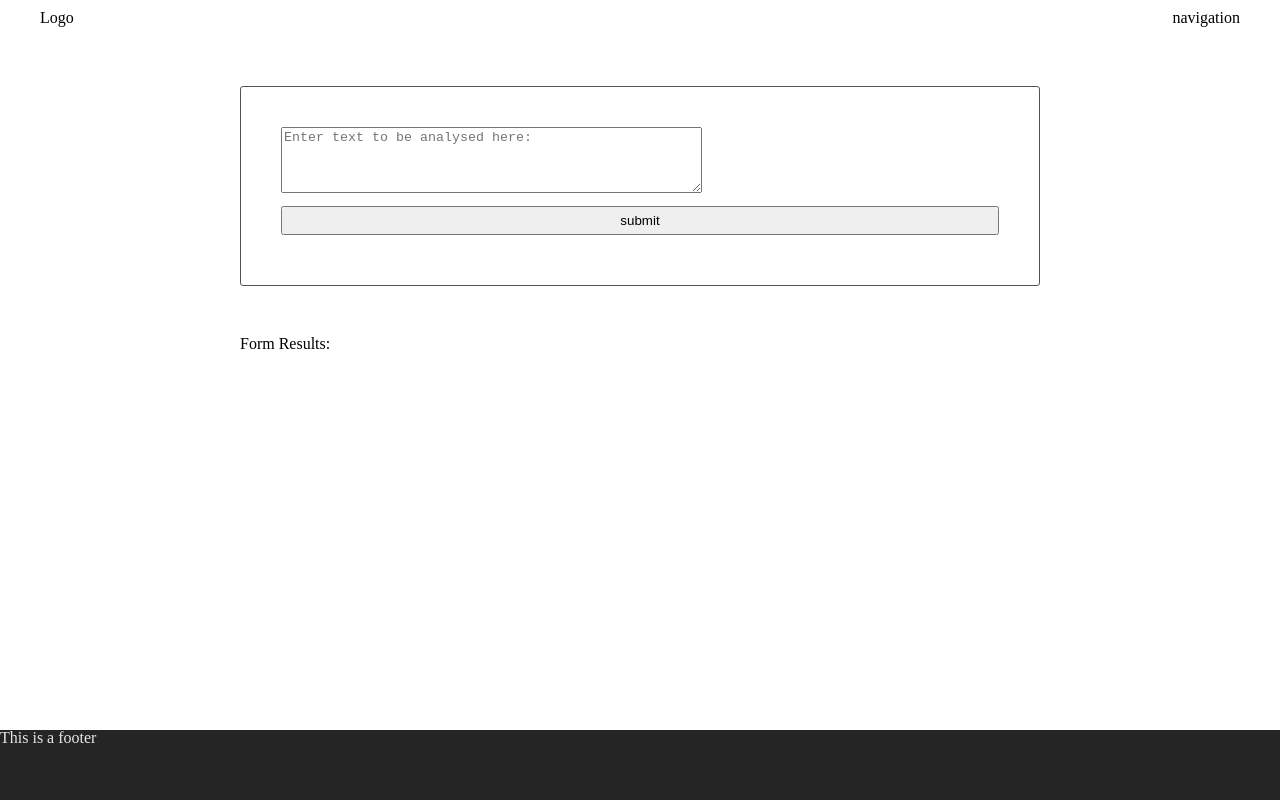
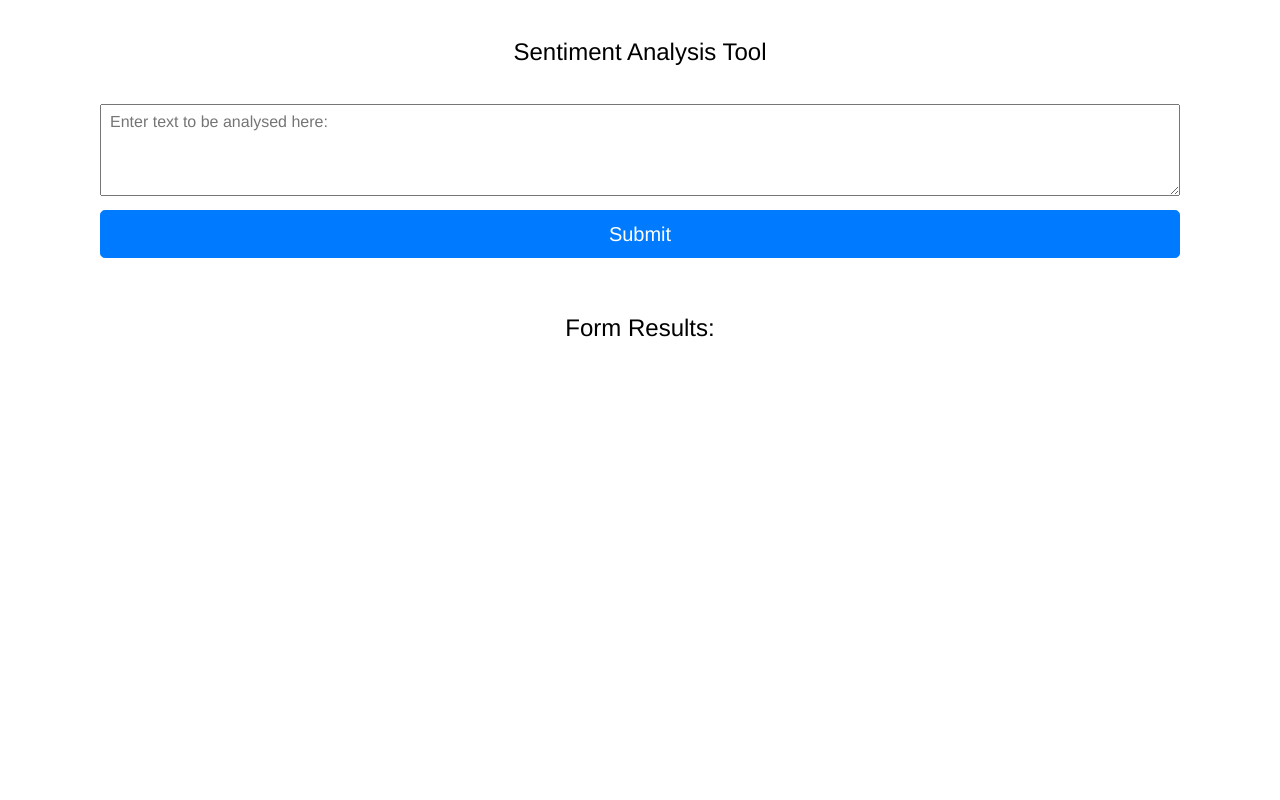
Before and after one commit to softeyes/fend-project-4, a website: page src/client/views/index.html in a window 1280 px wide. Drawn offline with nearby package versions, Linux system fonts and the light colour scheme; files that its build step writes are made by us from their sources.

Commit message:
Second commit

```diff
--- a/package.json
+++ b/package.json
@@ -7,7 +7,7 @@
     "test": "echo \"Error: no test specified\" && exit 1",
     "start": "node src/server/index.js",
     "build-prod": "webpack --config webpack.prod.js",
-    "build-dev": "webpack-dev-server  --config webpack.dev.js --open"
+    "build-dev": "webpack-dev-server  --config webpack.dev.js"
   },
   "author": "",
   "license": "ISC",
--- a/src/client/js/formHandler.js
+++ b/src/client/js/formHandler.js
@@ -5,7 +5,7 @@ function handleSubmit(event) {
     fetch(`http://localhost:8081/test?name=${formText}`)
         .then(res => res.json())
         .then(function (res) {
-            document.getElementById('results').innerHTML = res.subjectivity;
+            document.getElementById('results').innerHTML = res.score_tag;
         })
 }
 export {
--- a/src/client/styles/base.scss
+++ b/src/client/styles/base.scss
@@ -1,7 +1,14 @@
+$font-stack: Helvetica,
+sans-serif;
+$primary-color: rgb(0, 0, 0);
+
 body {
+    font-family: $font-stack;
+    font-size: 1.5em;
     display: flex;
     flex-direction: column;
     min-height: 100vh;
+    color: $primary-color;
 }
 
 main {
--- a/src/client/styles/form.scss
+++ b/src/client/styles/form.scss
@@ -1,7 +1,16 @@
-form {
-    border: 1px solid #545454;
-    border-radius: 3px;
-    padding: 40px;
+// form {
+//     border: 1px solid #545454;
+//     border-radius: 3px;
+//     padding: 40px;
+// }
+
+textarea {
+    font-size: 0.75em;
+    padding: 0.5em;
+}
+
+form ::placeholder {
+    font-size: 1rem;
 }
 
 input {
@@ -10,3 +19,7 @@ input {
     line-height: 16px;
     margin: 10px 0;
 }
+
+.results {
+    font-size: 10em;
+}
--- a/src/client/styles/header.scss
+++ b/src/client/styles/header.scss
@@ -1,5 +1,5 @@
 header {
     display: flex;
     justify-content: space-between;
-    padding: 10px 40px;
+    padding: 40px 0px;
 }
--- a/src/client/views/index.html
+++ b/src/client/views/index.html
@@ -4,6 +4,8 @@
 <head>
     <meta charset="utf-8">
     <title>Test</title>
+    <link rel="stylesheet" href="https://stackpath.bootstrapcdn.com/bootstrap/4.5.0/css/bootstrap.min.css"
+        integrity="sha384-9aIt2nRpC12Uk9gS9baDl411NQApFmC26EwAOH8WgZl5MYYxFfc+NcPb1dKGj7Sk" crossorigin="anonymous">
     <link rel="stylesheet" href="/styles/resets.css">
     <link rel="stylesheet" href="/styles/base.css">
     <link rel="stylesheet" href="/styles/header.css">
@@ -12,35 +14,28 @@
 </head>
 
 <body>
-
+    <div class="container">
         <header>
-        <div class="">
-            Logo
-        </div>
-        <div class="">
-            navigation
+            <div class="col-12 text-center">
+                Sentiment Analysis Tool
             </div>
         </header>
 
         <main>
-        <section>
+            <div class="col-12">
                 <form class="" onsubmit="return Client.handleSubmit(event)">
-                <textarea id="analyse-text" name="analyse-text" placeholder="Enter text to be analysed here:" rows="4"
-                    cols="50"></textarea>
-                <input type="submit" name="" value="submit" onclick="return Client.handleSubmit(event)"
+                    <textarea class="w-100" id="analyse-text" name="analyse-text" placeholder="Enter text to be analysed here:"
+                        rows="4" cols="50"></textarea>
+                    <input class="btn btn-lg btn-primary" type="submit" name="Submit" value="Submit" onclick="return Client.handleSubmit(event)"
                         onsubmit="return handleSubmit(event)">
                 </form>
-            <section>
-
-                <section>
+            </div>
+            <div class="col-12 py-5 text-center">
                 <strong>Form Results:</strong>
                 <div id="results"></div>
-                </section>
+            </div>
         </main>
-
-    <footer>
-        <p>This is a footer</p>
-    </footer>
+    </div>
 
     <script>
         // Check that service workers are supported
```
Also changed, not shown: src/server/index.js (+4 -10 lines), src/server/mockAPI.js (deleted, +0 -7 lines). Lines whose indentation alone changed are shown as unchanged.
